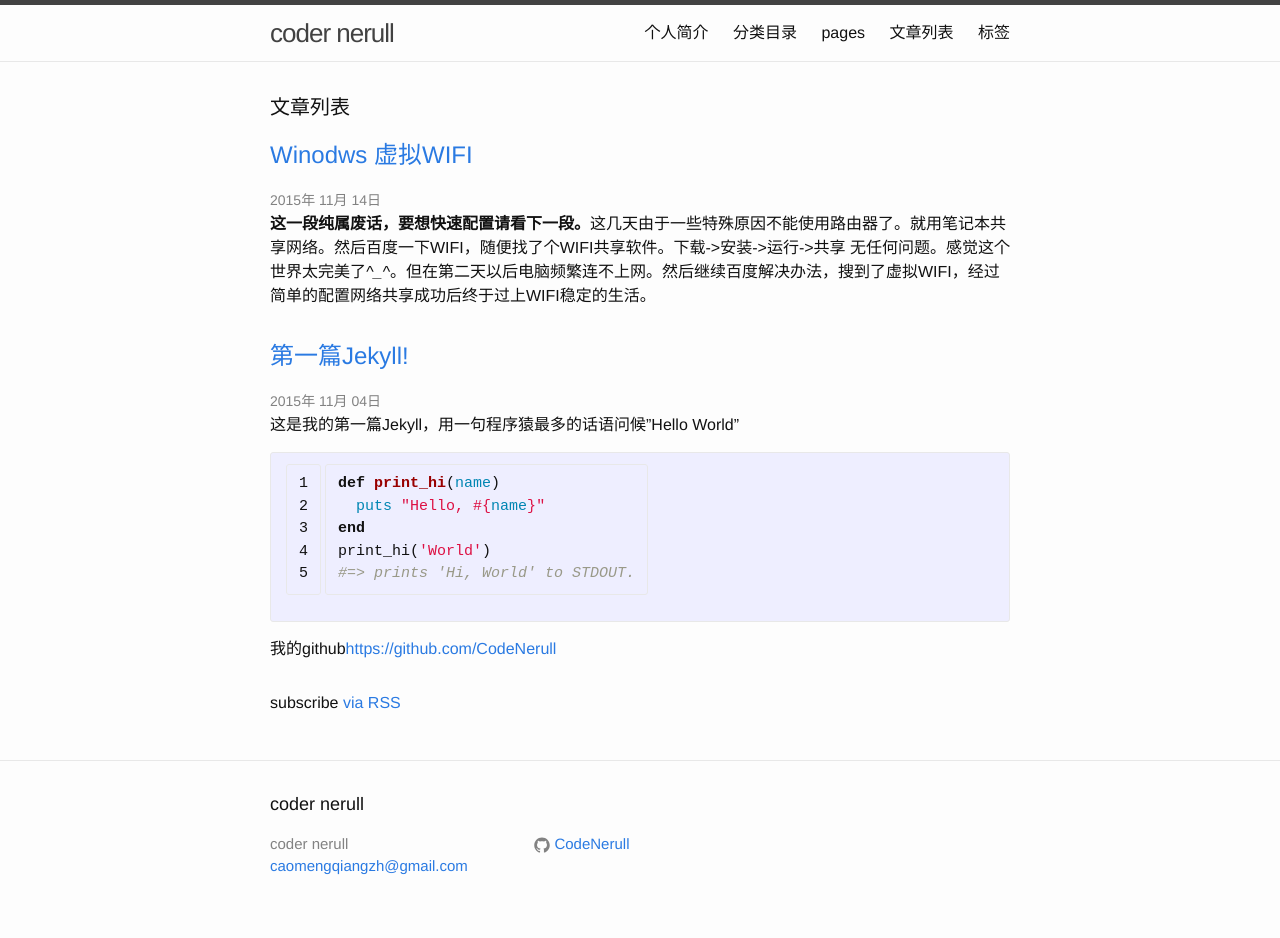
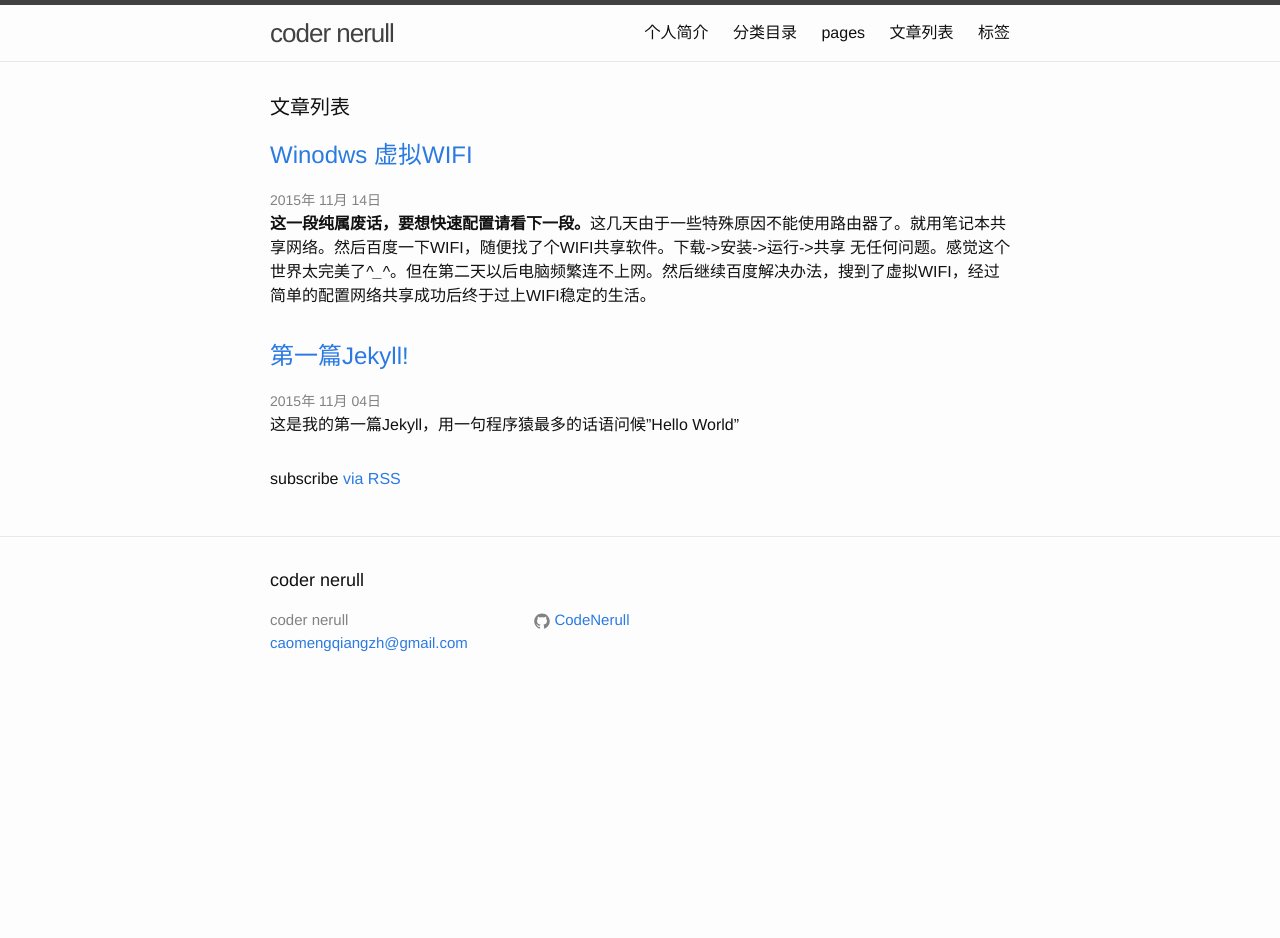
Before and after one commit to CodeNerull/CodeNerull.github.io, a Jekyll site: the page built from index.html, in a window 1280 px wide. Built offline with Jekyll 4.4.1, drawn with Linux system fonts in a browser that asks for light colours; after the commit the page ends 900 px from its top, so only the background shows below that; part of the change alters nothing that is shown.

```diff
--- a/_config.yml
+++ b/_config.yml
@@ -12,3 +12,4 @@ sass:
 
 # Build settings
 markdown: kramdown
+excerpt_separator: "<!-- more -->"
--- a/_posts/2015-11-03-my-first-jekyll.markdown
+++ b/_posts/2015-11-03-my-first-jekyll.markdown
@@ -6,6 +6,7 @@ categories: essays
 tags: [essays]
 ---
 这是我的第一篇Jekyll，用一句程序猿最多的话语问候"Hello World"
+<!-- more -->
 
 {% highlight ruby linenos %}
 def print_hi(name)
--- a/_posts/2015-11-14-win-virtual-lan.markdown
+++ b/_posts/2015-11-14-win-virtual-lan.markdown
@@ -7,6 +7,7 @@ tags: [winodws,技巧,网络]
 ---
 
 **这一段纯属废话，要想快速配置请看下一段。**这几天由于一些特殊原因不能使用路由器了。就用笔记本共享网络。然后百度一下WIFI，随便找了个WIFI共享软件。下载->安装->运行->共享 无任何问题。感觉这个世界太完美了*^_^*。但在第二天以后电脑频繁连不上网。然后继续百度解决办法，搜到了虚拟WIFI，经过简单的配置网络共享成功后终于过上WIFI稳定的生活。
+<!-- more -->
 
 打开命令提示符（win+R -> 输入 -> cmd -> 回车）
 输入以下命令（ssid为WIFI名称，key为WIFI密码）：
```
